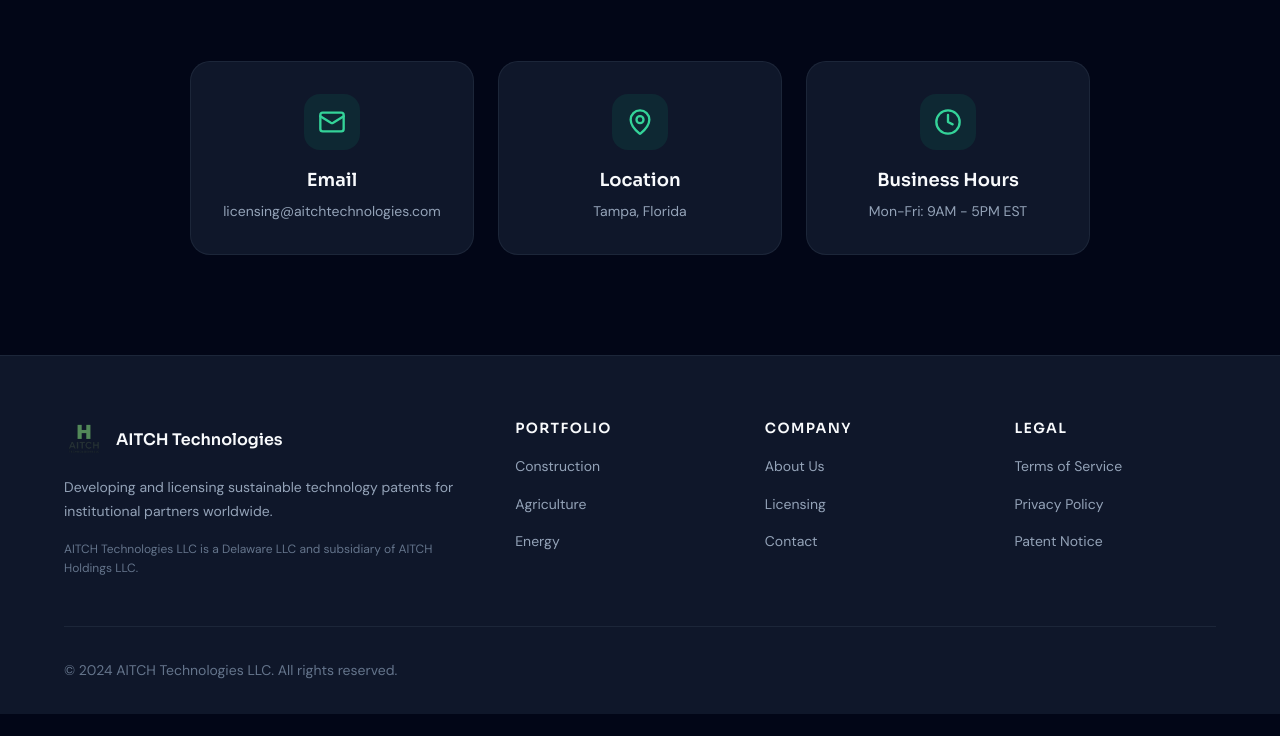
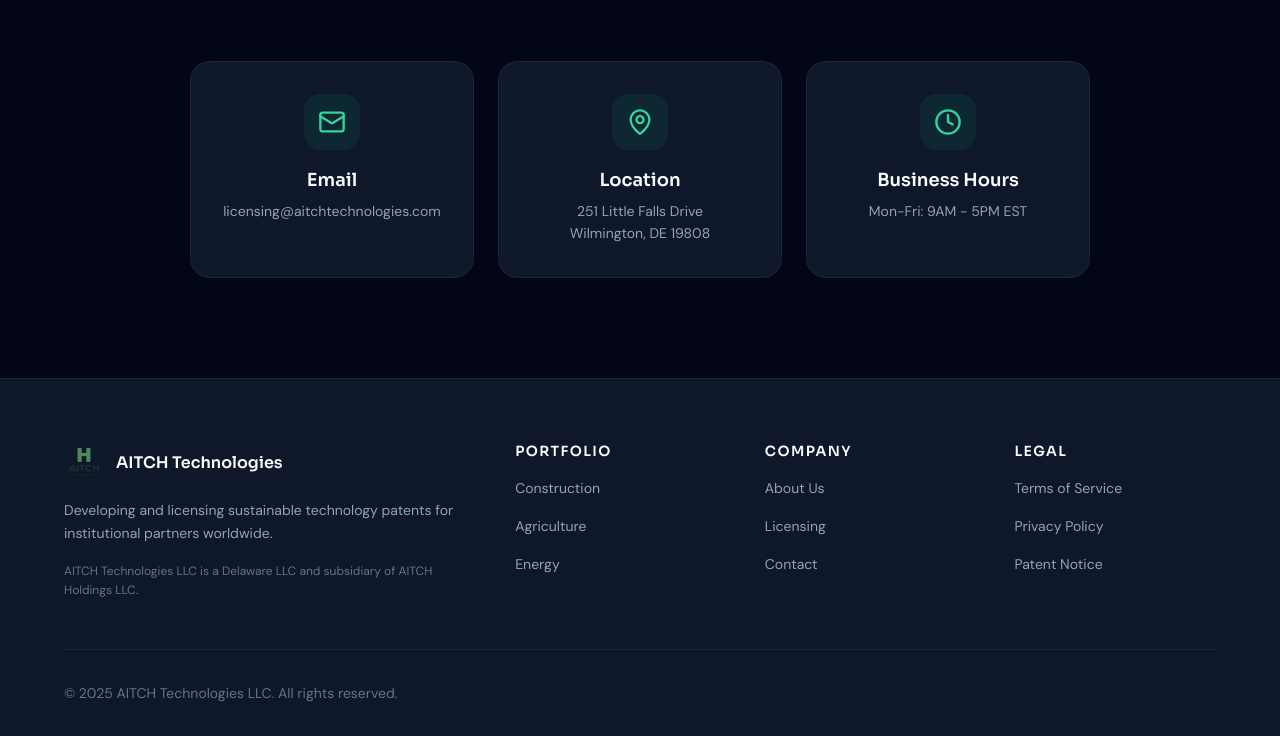
Before and after one commit to jhowell3rd/aitch-technologies, a plain HTML site: page index.html in a window 1280 px wide. Shown: the part 6686-7422 px from the top of the page. Before the commit the page ends 7400 px from the top, so only its background shows below. Drawn offline with nearby package versions, Linux system fonts and the light colour scheme.

Commit message:
Update address to Wilmington DE and copyright to 2025

```diff
--- a/index.html
+++ b/index.html
@@ -1458,7 +1458,7 @@
                     <i data-lucide="map-pin" style="width: 28px; height: 28px;"></i>
                 </div>
                 <h3 style="color: var(--slate-50); font-size: 18px; margin-bottom: 8px;">Location</h3>
-                <p style="color: var(--slate-400); font-size: 14px;">Tampa, Florida</p>
+                <p style="color: var(--slate-400); font-size: 14px;">251 Little Falls Drive<br>Wilmington, DE 19808</p>
             </div>
             <div style="background: var(--slate-900); border: 1px solid rgba(148, 163, 184, 0.1); border-radius: 20px; padding: 32px; text-align: center;">
                 <div style="width: 56px; height: 56px; background: rgba(16, 185, 129, 0.1); border-radius: 16px; display: flex; align-items: center; justify-content: center; margin: 0 auto 20px; color: var(--emerald-400);">
@@ -1507,7 +1507,7 @@
             </div>
         </div>
         <div class="footer-bottom">
-            <p class="footer-copyright">&copy; 2024 AITCH Technologies LLC. All rights reserved.</p>
+            <p class="footer-copyright">&copy; 2025 AITCH Technologies LLC. All rights reserved.</p>
         </div>
     </footer>
 
```
Also changed, not shown: 1 other file.
